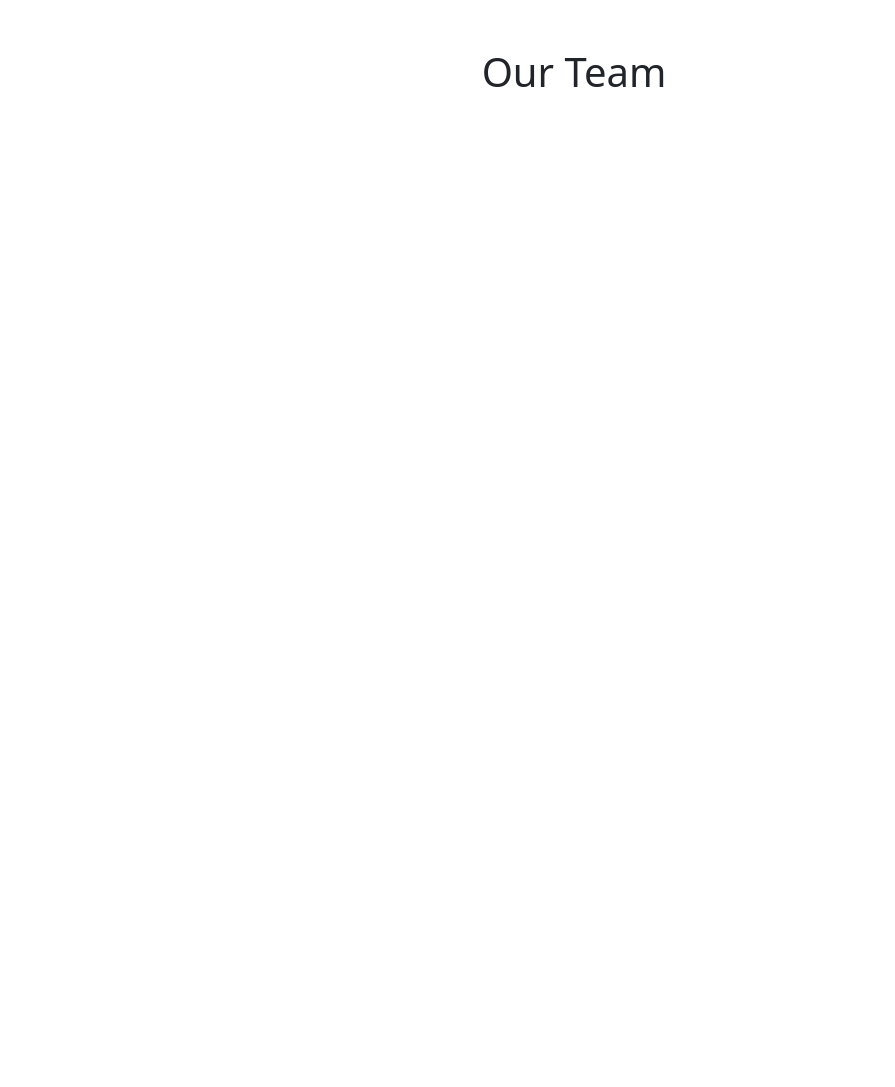
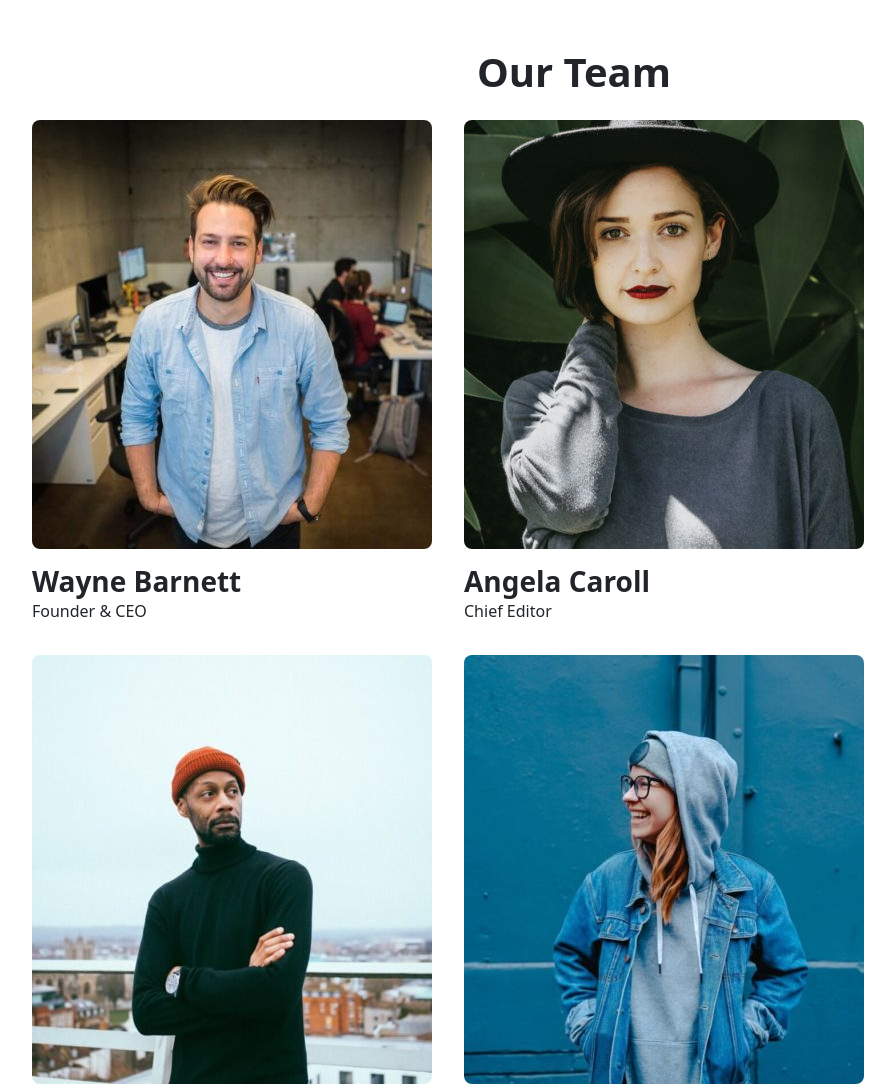
Before and after one commit to andrea-salvalaggio/js-our-team, a plain HTML site: page index.html in a window 1280 px wide. Shown: the top 1087 px of the page, without its empty margins (66-961 px from the left). Before the commit the page ends 800 px from the top, so only its background shows below. Drawn offline with nearby package versions, Linux system fonts and the light colour scheme.

Commit message:
milestone 2 - stampo su DOM

```diff
--- a/index.html
+++ b/index.html
@@ -10,9 +10,6 @@
     <link href="https://cdn.jsdelivr.net/npm/bootstrap@5.2.0-beta1/dist/css/bootstrap.min.css" rel="stylesheet"
         integrity="sha384-0evHe/X+R7YkIZDRvuzKMRqM+OrBnVFBL6DOitfPri4tjfHxaWutUpFmBp4vmVor" crossorigin="anonymous">
 
-    <!-- Importing my CSS -->
-    <link rel="stylesheet" href="css/style.css">
-
     <title>Our Team</title>
 </head>
 
@@ -21,8 +18,8 @@
         <div class="container">
             <div class="row">
                 <div class="col-12 mt-5">
-                    <h1 class="text-center">Our Team</h1>
-                    <div id="container-team" class=""></div>
+                    <h1 class="fw-bolder text-center">Our Team</h1>
+                    <div id="container-team" class="d-flex flex-wrap"></div>
                 </div>
             </div>
         </div>
--- a/js/script.js
+++ b/js/script.js
@@ -41,8 +41,25 @@ for (let i = 0; i < ourTeam.length; i++) {
     console.log(ourTeam[i].name, "=>", ourTeam[i].job, "=>", ourTeam[i].imageUrl);
 }
 
+/**********************/
+
 // MILESTONE 2:
 // Stampare le stesse informazioni su DOM sottoforma di stringhe
 
 // Creo un variabile e importo il contenitore del team
 const containerTeam = document.getElementById('container-team');
+
+let i = 0;
+
+for (i = 0; i < ourTeam.length; i++) {
+
+    // Creo una variabile che contiene il template del team
+    let teamMember = `<div class="team-member p-3">
+                        <img class="rounded-3" src="img/${ourTeam[i].imageUrl}" alt="${ourTeam[i].name}">
+                        <h3 class="mb-0 mt-3 fw-bold">${ourTeam[i].name}</h3>
+                        <p class="m-0">${ourTeam[i].job}</p>
+                      </div>`;
+
+    // Aggiungo la stringa all'interno del container
+    containerTeam.innerHTML += teamMember;
+}
```
